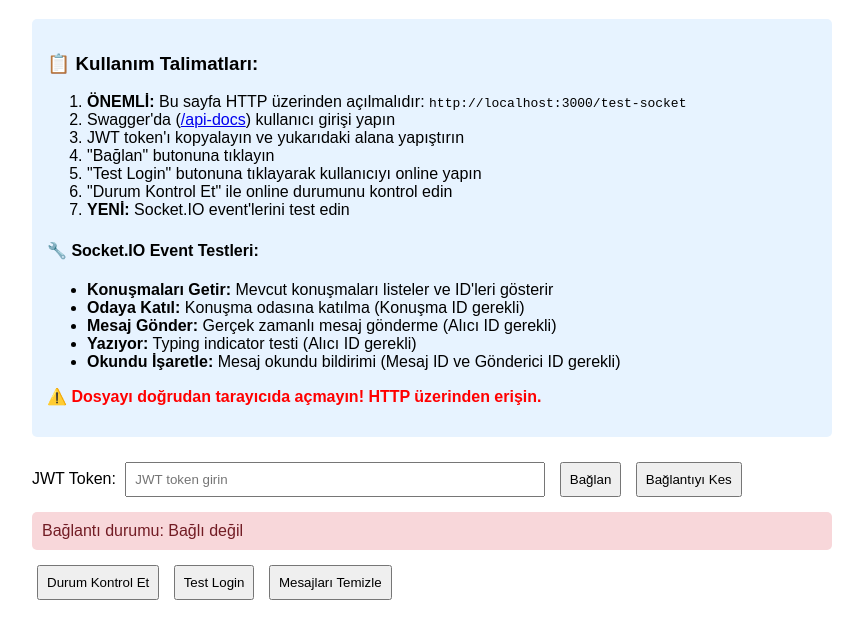
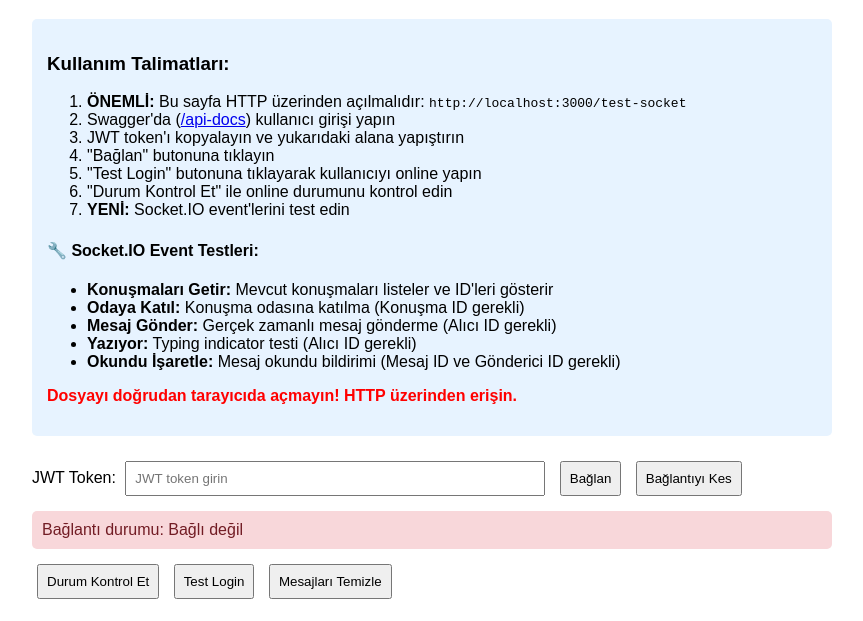
Before and after one commit to onur-huseyin/nodelabs-realtime-messaging-backend, a website: page public/test-socket.html in a window 1280 px wide. Shown: the part 81-702 px from the top of the page, without its empty margins (208-1071 px from the left). Drawn offline with nearby package versions, Linux system fonts and the light colour scheme.

Commit message:
test-socket update

```diff
--- a/public/test-socket.html
+++ b/public/test-socket.html
@@ -53,7 +53,7 @@
         margin-bottom: 20px;
       "
     >
-      <h3>📋 Kullanım Talimatları:</h3>
+      <h3> Kullanım Talimatları:</h3>
       <ol>
         <li>
           <strong>ÖNEMLİ:</strong> Bu sayfa HTTP üzerinden açılmalıdır:
@@ -78,7 +78,7 @@
          <li><strong>Okundu İşaretle:</strong> Mesaj okundu bildirimi (Mesaj ID ve Gönderici ID gerekli)</li>
        </ul>
       <p style="color: red; font-weight: bold">
-        ⚠️ Dosyayı doğrudan tarayıcıda açmayın! HTTP üzerinden erişin.
+         Dosyayı doğrudan tarayıcıda açmayın! HTTP üzerinden erişin.
       </p>
     </div>
 
```
